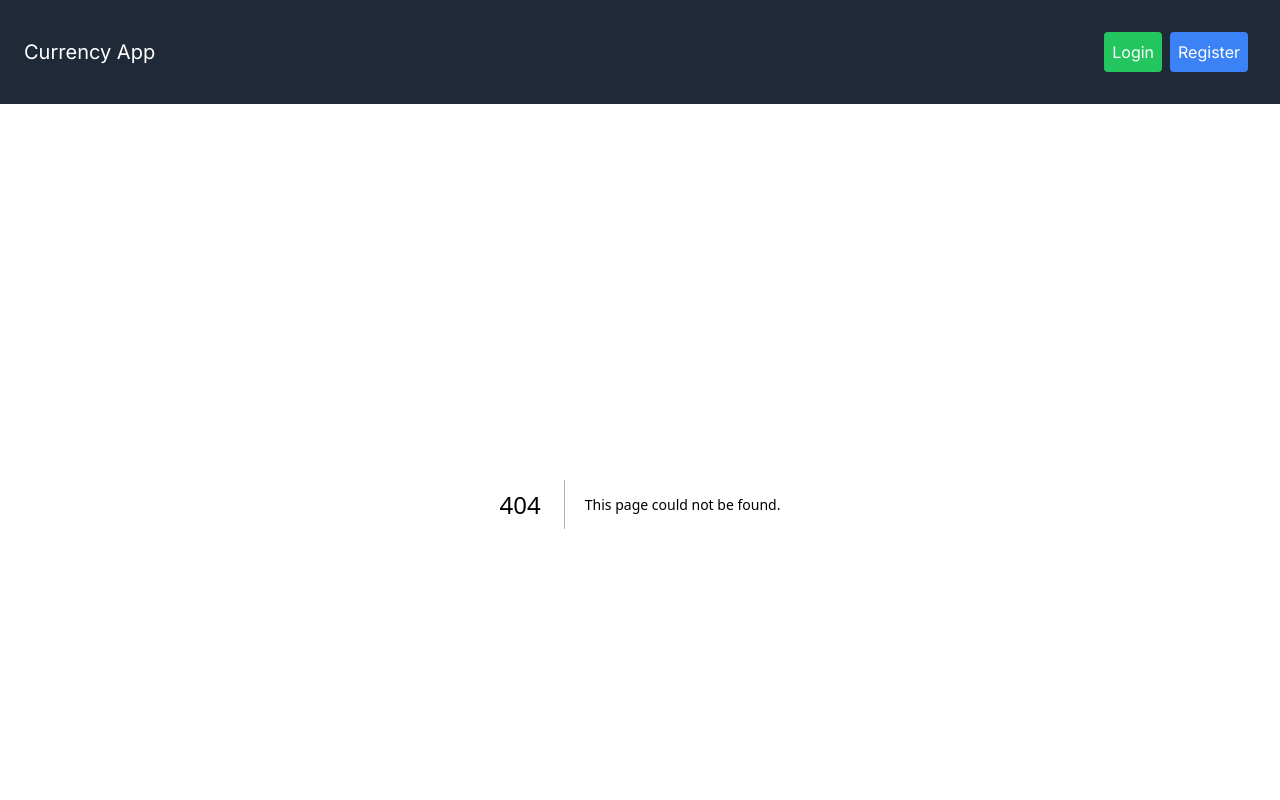
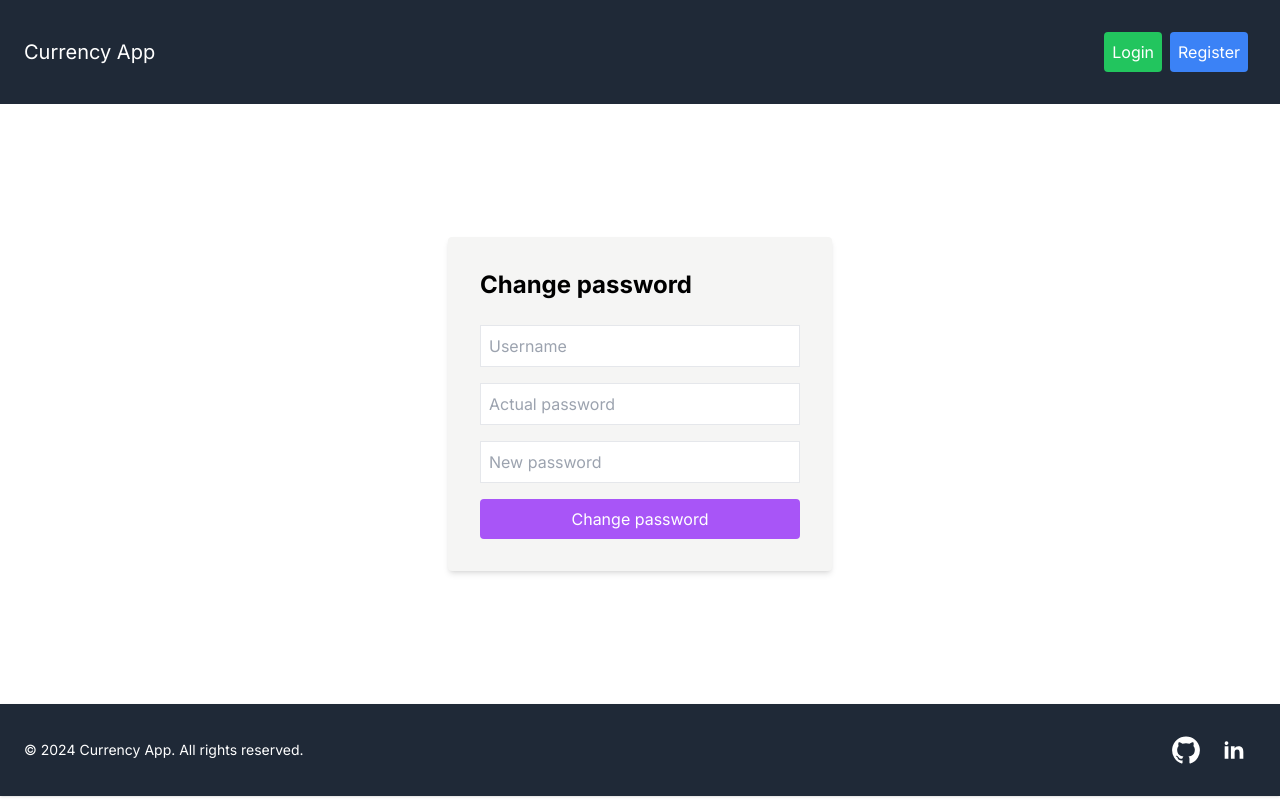
Before and after one commit to FernandoAvellar/Frontend-CurrencyQuote, a Next.js app: page /auth/changepassword in a window 1280 px wide. Before the commit this address had no page. Shown: the top 800 px of the page. Built offline with nearby package versions, Linux system fonts and the light colour scheme.

Commit message:
Add change password component

```diff
--- /dev/null
+++ b/app/auth/changepassword/page.js
@@ -0,0 +1,57 @@
+'use client';
+import { useState } from 'react';
+import axios from 'axios';
+import { useRouter } from 'next/navigation';
+
+export default function ChangePassword() {
+    const [username, setUsername] = useState('');
+    const [actualPassword, setActualPassword] = useState('');
+    const [newPassword, setNewPassword] = useState('');
+    const router = useRouter();
+
+    const handleChangePassword = async () => {
+        try {
+            await axios.put('http://localhost:8080/users/changepassword', {
+                "username": username,
+                "actualPassword": actualPassword,
+                "newPassword": newPassword
+            });
+            router.push('/auth/login');
+            alert('Password changed successfully!');
+        } catch (error) {
+            alert('Password change failed!');
+        }
+    };
+
+    return (
+        <main className="min-h-[75vh] flex items-center justify-center">
+            <div className="bg-stone-100 p-8 rounded shadow-md w-96">
+                <h2 className="text-2xl font-bold mb-6">Change password</h2>
+                <input
+                    type="text"
+                    placeholder="Username"
+                    value={username}
+                    onChange={(e) => setUsername(e.target.value)}
+                    className="mb-4 p-2 w-full border"
+                />
+                <input
+                    type="password"
+                    placeholder="Actual password"
+                    value={actualPassword}
+                    onChange={(e) => setActualPassword(e.target.value)}
+                    className="mb-4 p-2 w-full border"
+                />
+                <input
+                    type="password"
+                    placeholder="New password"
+                    value={newPassword}
+                    onChange={(e) => setNewPassword(e.target.value)}
+                    className="mb-4 p-2 w-full border"
+                />
+                <button onClick={handleChangePassword} className="bg-purple-500 text-white px-4 py-2 rounded w-full">
+                    Change password
+                </button>
+            </div>
+        </main>
+    );
+}
--- a/app/auth/login/page.js
+++ b/app/auth/login/page.js
@@ -23,6 +23,10 @@ export default function Login() {
         }
     };
 
+    function handleChangePassword() {
+        router.push('/auth/changepassword');
+    }
+
     return (
         <main className="flex items-center justify-center min-h-[75vh]">
             <div className="bg-stone-100 p-8 rounded shadow-md w-96">
@@ -41,8 +45,11 @@ export default function Login() {
                     onChange={(e) => setPassword(e.target.value)}
                     className="mb-4 p-2 w-full border"
                 />
-                <button onClick={handleLogin} className="bg-green-500 text-white px-4 py-2 rounded w-full">
+                <button onClick={handleLogin} className="bg-green-500 text-white px-4 py-2 rounded w-full mb-2">
                     Login
+                </button>
+                <button onClick={handleChangePassword} className="bg-purple-500 text-white px-4 py-2 rounded w-full">
+                    Change password
                 </button>
             </div>
         </main>
```
